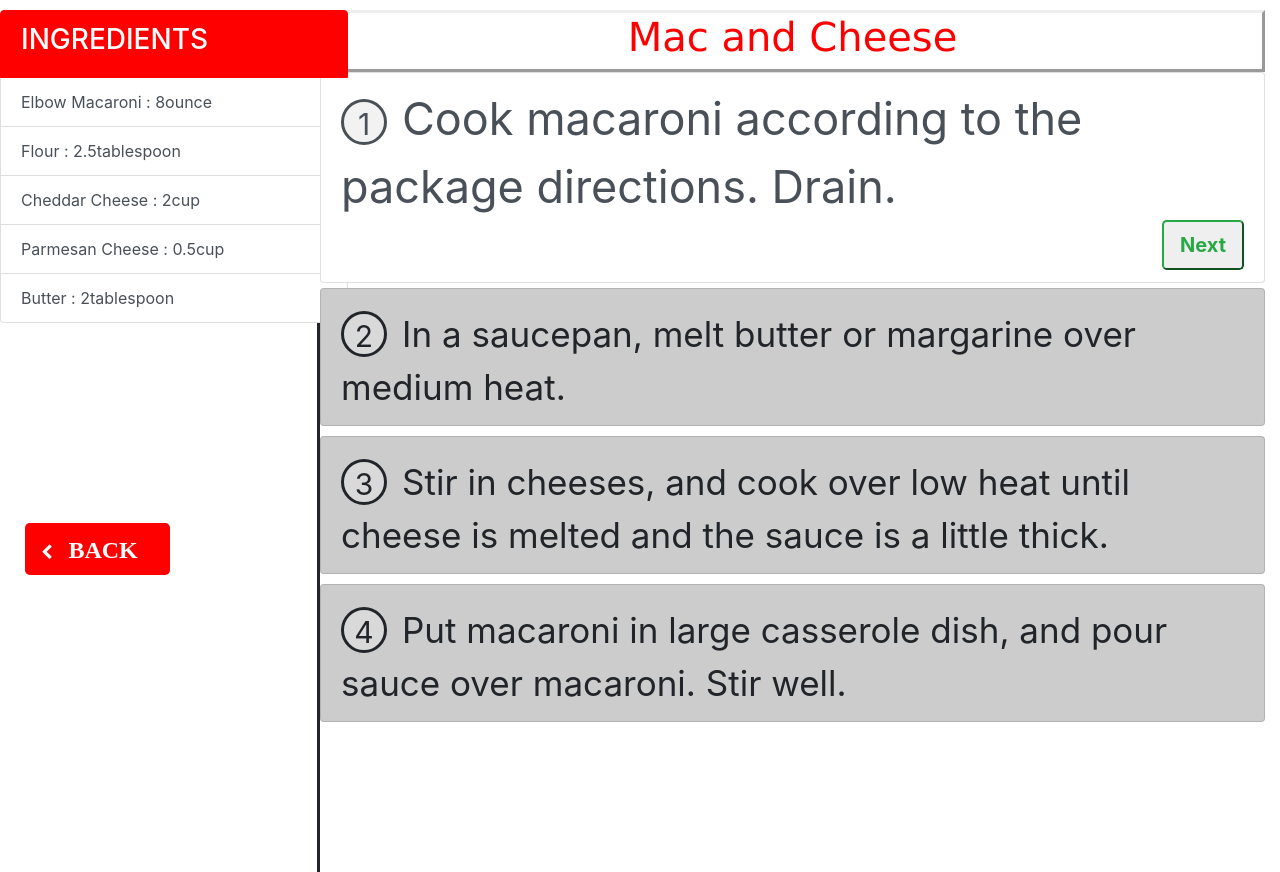
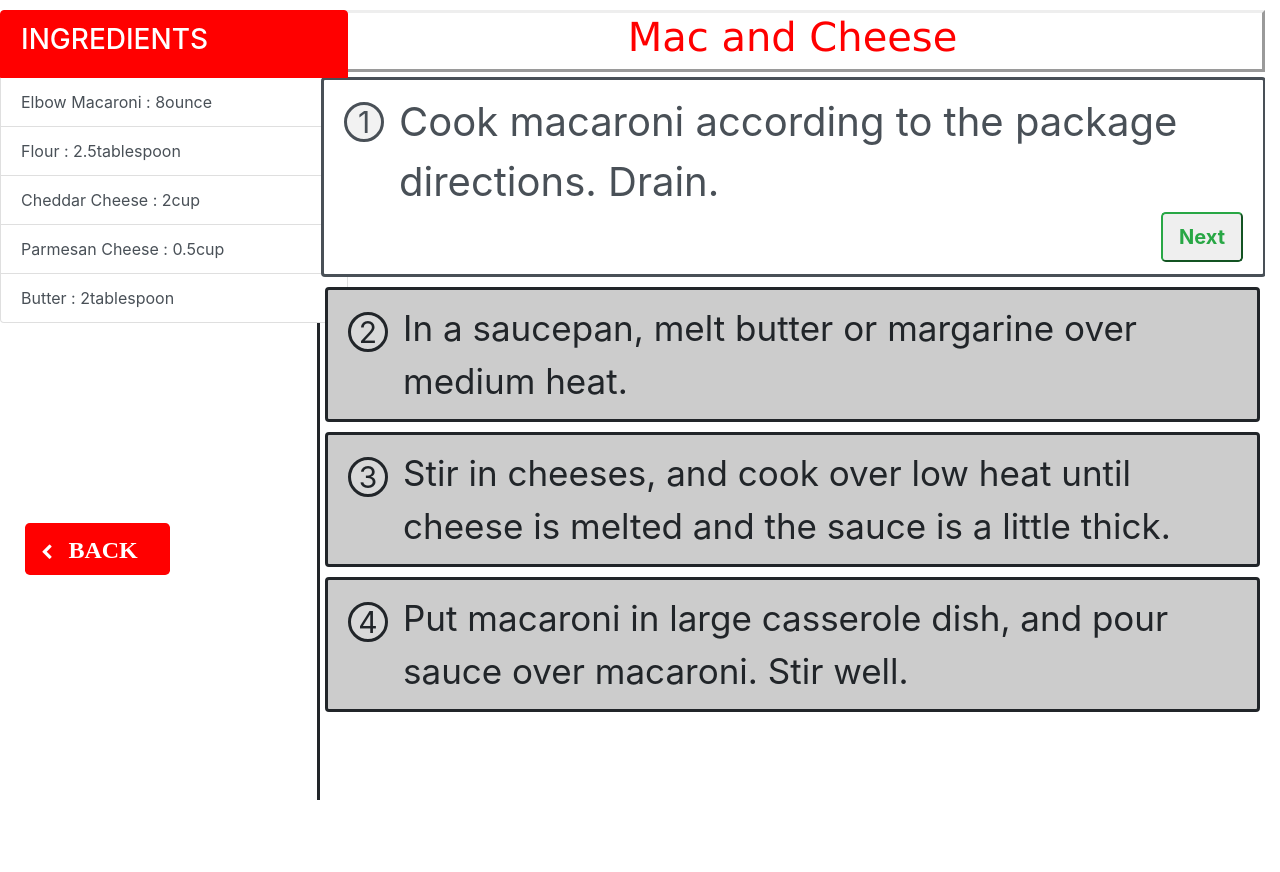
Before and after one commit to mgmolisani/cs5340-final-project, a React (Create React App) app: page / in a window 1280 px wide. After the commit the page ends 800 px from the top, so only its background shows below. Built offline with nearby package versions, Linux system fonts and the light colour scheme.

Commit message:
Cooking screen complete

```diff
--- a/src/components/StepItemComponent.js
+++ b/src/components/StepItemComponent.js
@@ -13,61 +13,71 @@ export default class StepItemComponent extends React.Component {
 
             <div>
                 {this.props.selected !== this.props.step.order ?
-
+                    <div >
                     <li className="list-group-item"
                         style={{
                             fontSize: 35,
-                            marginBottom: 5,
-                            marginTop: 5,
-                            backgroundColor: "#cccccc"
+                            margin:5,
+                            backgroundColor: "#cccccc",
+                            border:"solid"
                         }}>
-                        <div className="flex-container">
-                            {this.props.selected > this.props.step.order ? <span>
+                        <div className="flex-container" style={{display: "flex"}}>
+                            {this.props.selected > this.props.step.order ?
+                                <div>
                                     <i className="fa  fa-check-circle fa-lg"
-                                       onClick={() => this.props.setOrder(this.props.step.order)} style={{color: "red"}}></i>
-                                </span>
+                                       onClick={() => this.props.setOrder(this.props.step.order)}
+                                       style={{color: "red"}}></i>
+                                </div>
+
                                 :
-                                <div style={{
+                                <div className="flex-container" style={{
+                                    display:"flex",
                                     marginTop: 10,
                                     marginRight: 5,
-                                    width: 46,
-                                    height: 46,
-                                    borderRadius: 23,
+                                    width: 40,
+                                    height: 40,
+                                    borderRadius: 20,
                                     backgroundColor: " #D9D9D9",
                                     borderStyle: "solid",
-                                    display: "inline-block"
+                                    flexShrink: 0,
+                                    justifyContent:"center",
+                                    alignItems:"center"
                                 }}>
-                                    <div style={{textAlign: "center", fontSize: 30}}>{this.props.step.order}</div>
+                                    <div style={{fontSize: 30}}>{this.props.step.order}</div>
 
                                 </div>
                             }
-                            <div style={{display: "inline", marginLeft: 10}}>
+                            <div style={{flexShrink: 1, marginLeft: 10}}>
                                 {this.props.step.info}
                             </div>
                         </div>
 
                     </li>
-
+                    </div>
                     :
 
                     <li className="list-group-item list-group-item-action"
-                        style={{fontSize: 45}}>
+                        style={{fontSize: 40, border:"solid", marginTop:5, marginBottom:5, marginLeft:1}}>
 
                         <div>
-                            <div className="flex-container">
-                                <div style={{
+                            <div className="flex-container" style={{display: "flex"}}>
+                                <div className="flex-container" style={{
+                                    display: "flex",
                                     marginTop: 10,
                                     marginRight: 5,
-                                    width: 46,
-                                    height: 46,
-                                    borderRadius: 23,
+                                    width: 40,
+                                    height: 40,
+                                    borderRadius: 20,
                                     backgroundColor: " #f2f2f2",
                                     borderStyle: "solid",
-                                    display: "inline-block"
+                                    flexShrink: 0,
+                                    justifyContent:"center",
+                                    alignItems:"center"
+
                                 }}>
-                                    <div style={{textAlign: "center", fontSize: 30}}>{this.props.step.order}</div>
+                                    <div style={{ fontSize: 30}}>{this.props.step.order}</div>
                                 </div>
-                                <div style={{display: "inline", marginLeft: 10}}>
+                                <div style={{flexShrink: 1, marginLeft: 10}}>
                                     {this.props.step.info}
                                 </div>
                             </div>
--- a/src/containers/CookingContainer.js
+++ b/src/containers/CookingContainer.js
@@ -23,7 +23,7 @@ export default class CookingContainer extends React.Component {
 
     render() {
         return (
-            <div className="container-fluid" >
+            <div className="container-fluid h-100" style={{overflow:"hidden"}}>
                 <div className="row" >
                     <div className="col-lg-3, col-md-3" style={{borderRightStyle:"solid", marginTop:10}}>
                         <CookingSideBar recipe={this.state.recipe}/>
--- a/src/containers/StepsContainer.js
+++ b/src/containers/StepsContainer.js
@@ -47,9 +47,9 @@ export default class StepsContainer extends React.Component {
                      }}>
                     <h1>{this.props.recipe.name} </h1>
                 </div>
-                <div style={{overflowY: "auto", height: "100vh"}}>
+                <div style={{ height:"100vh"}}>
 
-                    <div>
+                    <div style={{overflowY: "scroll", position:"relative",height:"90vh"}}>
                         < ul className="list-group">
                             {this.renderAllSteps()}
                         </ul>
--- a/src/index.css
+++ b/src/index.css
@@ -1,7 +1,12 @@
+html,
 body,
 #root {
-  height: 100vh;
+  height: 100%;
   width: 100vw;
   margin: 0;
   padding: 0;
 }
+
+* {
+  box-sizing: border-box;
+}
```
